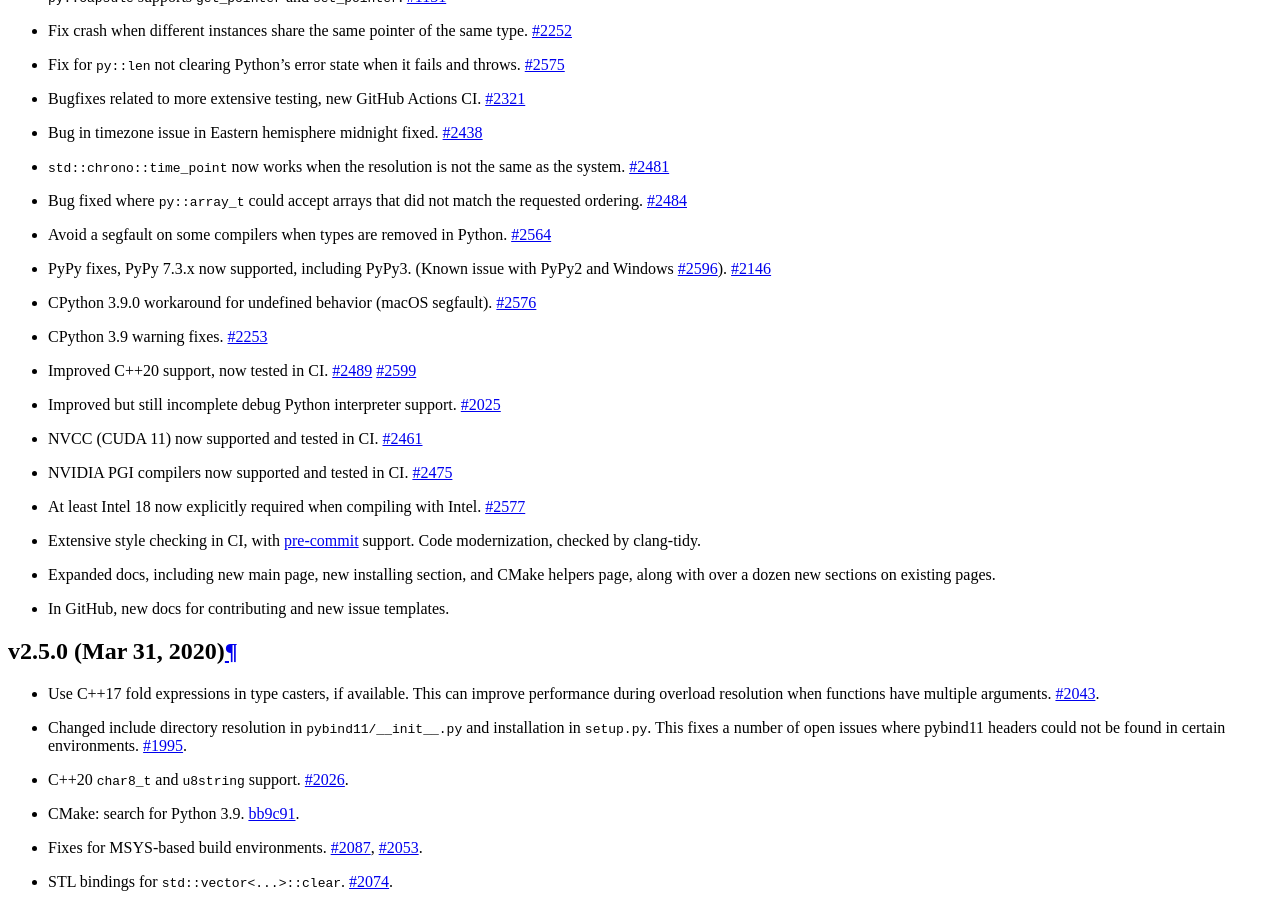
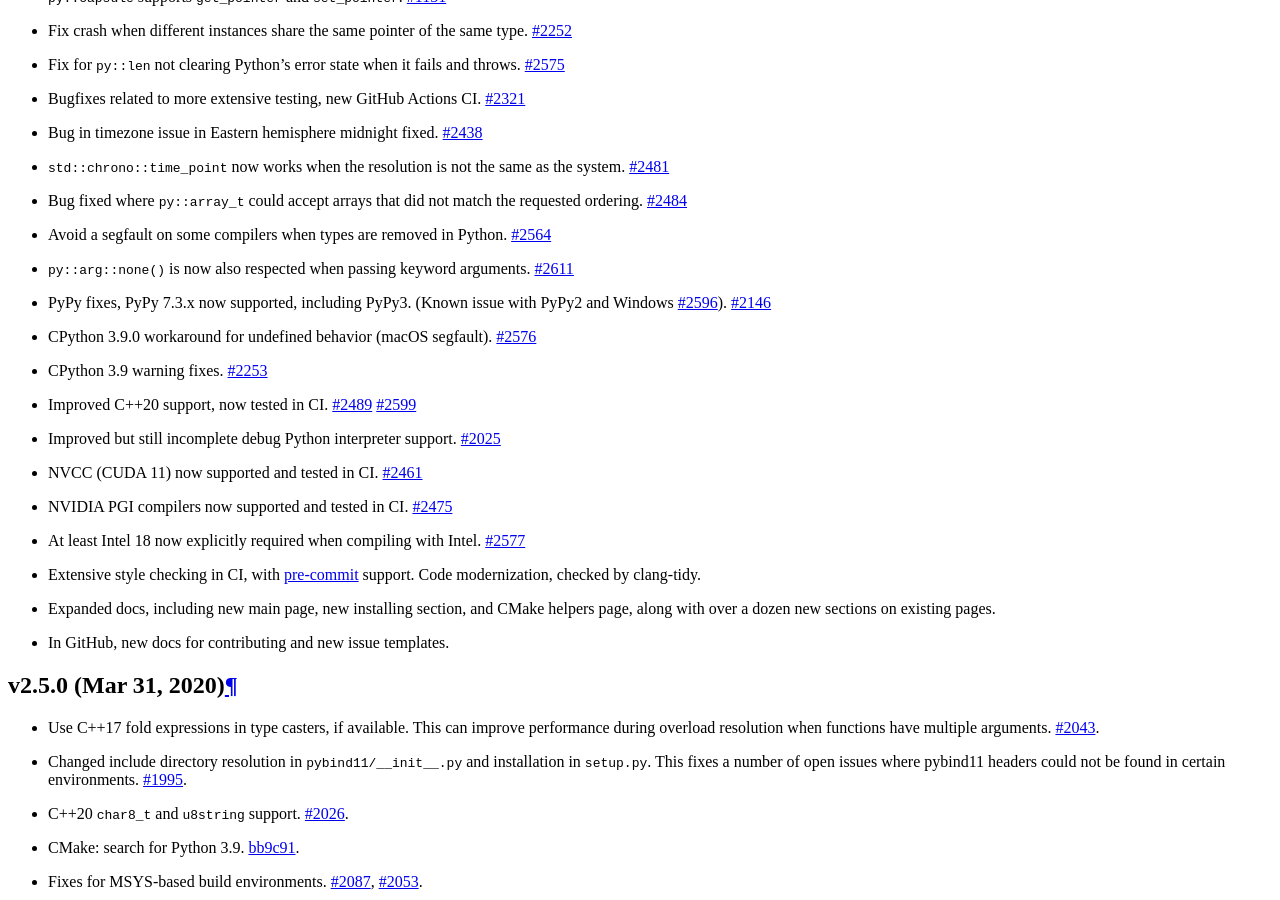
Before and after one commit to pybind/pybind11, a Sphinx documentation site: the page built from docs/changelog.rst, in a window 1280 px wide and 900 px high, scrolled down 3061 px. Built offline with Sphinx 7.4.7 and the Read the Docs theme 2.0.0, drawn with Linux system fonts in a browser that asks for light colours.

Commit message:
Add changelog note

```diff
--- a/docs/changelog.rst
+++ b/docs/changelog.rst
@@ -203,6 +203,9 @@ Smaller or developer focused features and fixes:
 
 * Avoid a segfault on some compilers when types are removed in Python.
   `#2564 <https://github.com/pybind/pybind11/pull/2564>`_
+
+* ``py::arg::none()`` is now also respected when passing keyword arguments.
+  `#2611 <https://github.com/pybind/pybind11/pull/2611>`_
 
 * PyPy fixes, PyPy 7.3.x now supported, including PyPy3. (Known issue with
   PyPy2 and Windows `#2596 <https://github.com/pybind/pybind11/issues/2596>`_).
```
